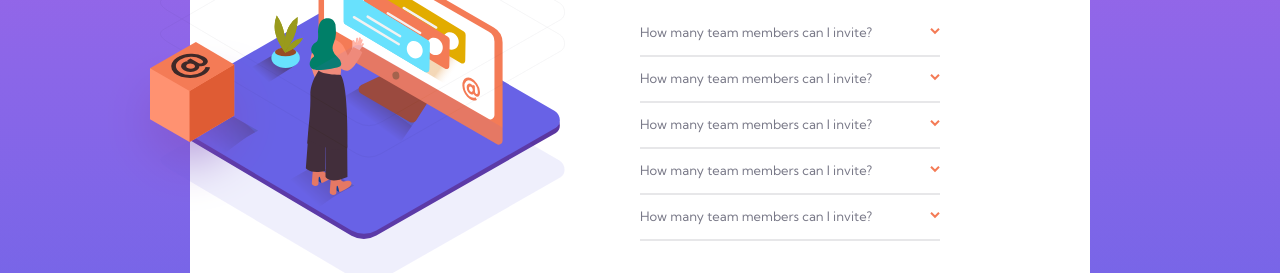
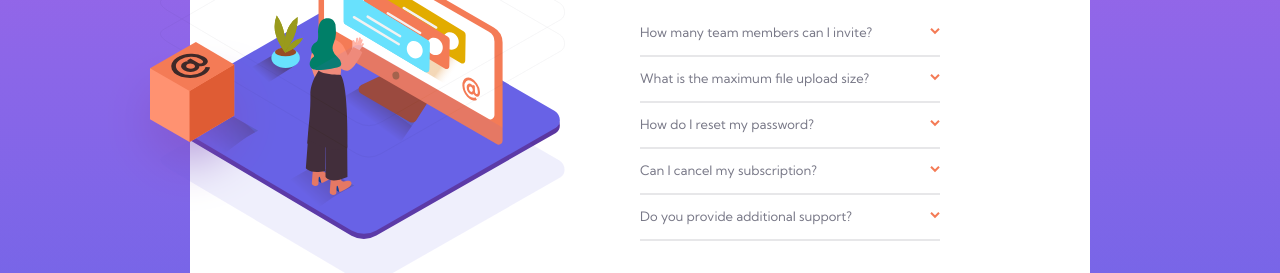
Before and after one commit to webzma/faq-accordion-card-main, a plain HTML site: page index.html in a window 1280 px wide. Shown: the part 315-588 px from the top of the page. Drawn offline with Linux system fonts and the light colour scheme.

Commit message:
changing the subtitles

```diff
--- a/index.html
+++ b/index.html
@@ -40,7 +40,7 @@
 
           <div class="card">
             <div class="card-title">
-              <p class="p2">How many team members can I invite?</p>
+              <p class="p2">What is the maximum file upload size?</p>
               <img src="images/icon-arrow-down.svg" alt="Icon Arrow" class="icon icon2">
             </div>
             <p class="description description2">No more than 2GB. All files in your account must fit your allotted storage space.</p>
@@ -48,7 +48,7 @@
 
           <div class="card">
             <div class="card-title">
-              <p class="p3">How many team members can I invite?</p>
+              <p class="p3">How do I reset my password?</p>
               <img src="images/icon-arrow-down.svg" alt="Icon Arrow" class="icon icon3">
             </div>
             <p class="description description3">Click “Forgot password” from the login page or “Change password” from your profile page.
@@ -57,7 +57,7 @@
 
           <div class="card">
             <div class="card-title">
-              <p class="p4">How many team members can I invite?</p>
+              <p class="p4">Can I cancel my subscription?</p>
               <img src="images/icon-arrow-down.svg" alt="Icon Arrow" class="icon icon4">
             </div>
             <p class="description description4">Yes! Send us a message and we’ll process your request no questions asked.</p>
@@ -65,7 +65,7 @@
 
           <div class="card">
             <div class="card-title">
-              <p class="p5">How many team members can I invite?</p>
+              <p class="p5">Do you provide additional support?</p>
               <img src="images/icon-arrow-down.svg" alt="Icon Arrow" class="icon icon5">
             </div>
             <p class="description description5">Chat and email support is available 24/7. Phone lines are open during normal business hours.</p>
```
